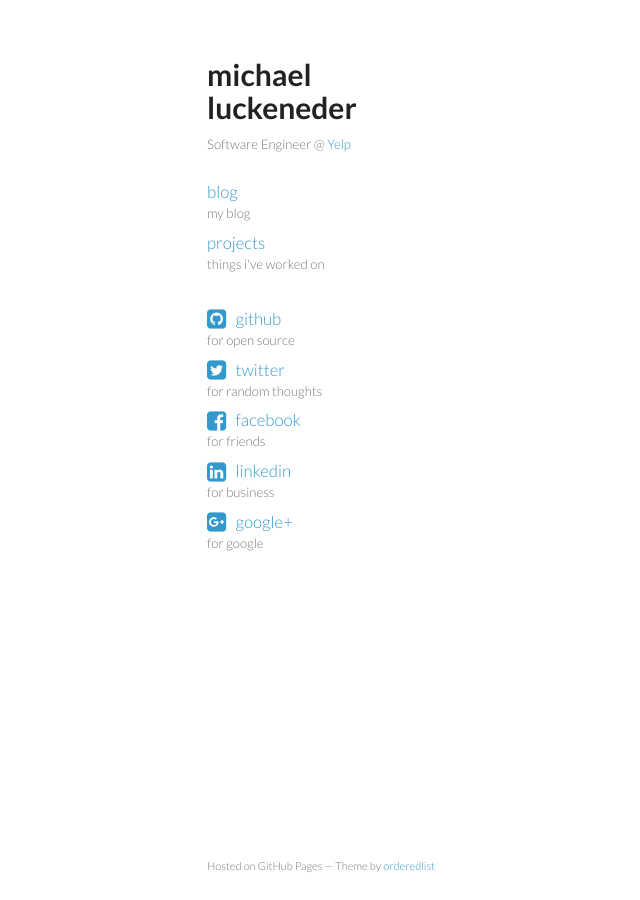
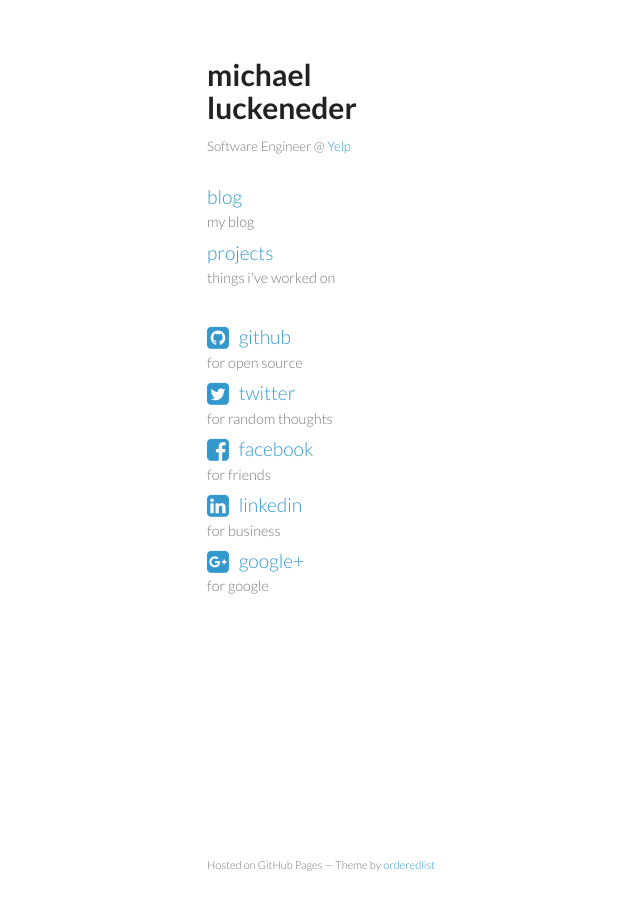
Before and after one commit to optiminimalist/optiminimalist.github.io, a Jekyll site: the page built from index.html, in a window 1280 px wide. Shown: the whole page, without its empty margins (3-643 px from the left). Built offline with Jekyll 4.4.1, drawn with Linux system fonts in a browser that asks for light colours; nearby versions of some CDN libraries.

Commit message:
increased font size

```diff
--- a/stylesheets/styles.css
+++ b/stylesheets/styles.css
@@ -2,7 +2,7 @@
 
 body {
   padding:50px;
-  font:14px/1.5 Lato, "Helvetica Neue", Helvetica, Arial, sans-serif;
+  font:16px/1.5 Lato, "Helvetica Neue", Helvetica, Arial, sans-serif;
   color:#777;
   font-weight:300;
 }
@@ -49,7 +49,7 @@
 }
 
 a small {
-  font-size:11px;
+  font-size:12px;
   color:#777;
   margin-top:-0.2em;
   display:block;
```
